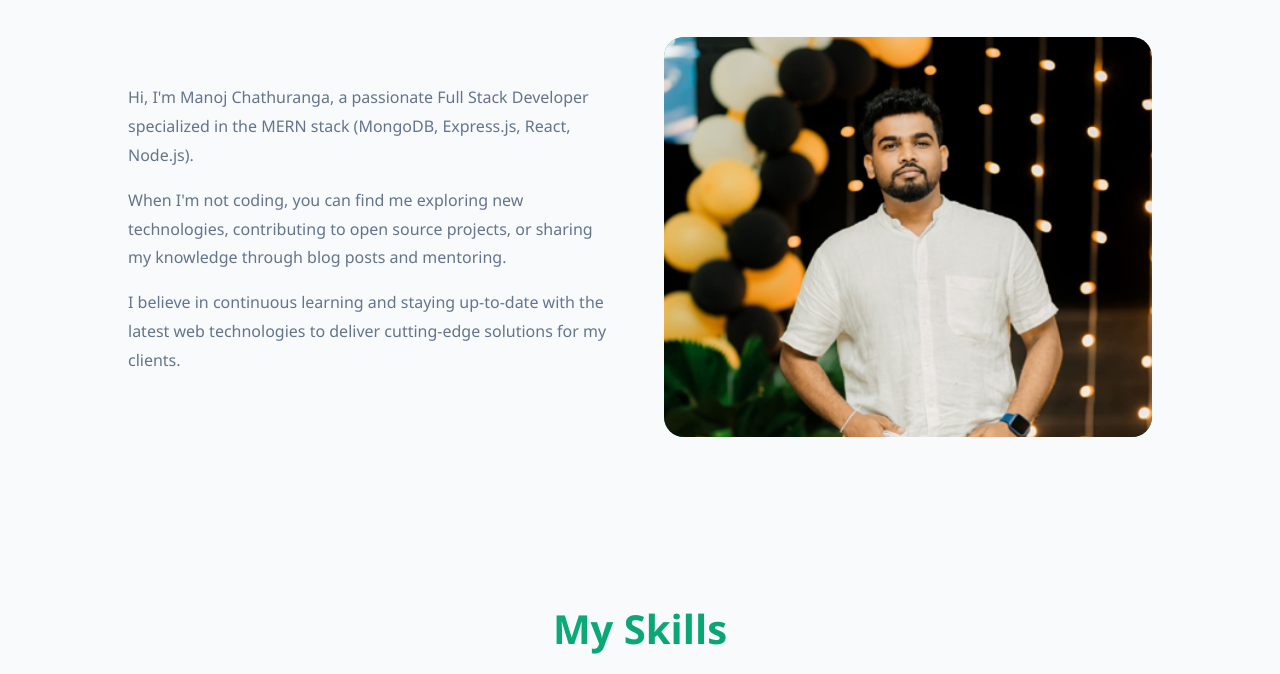
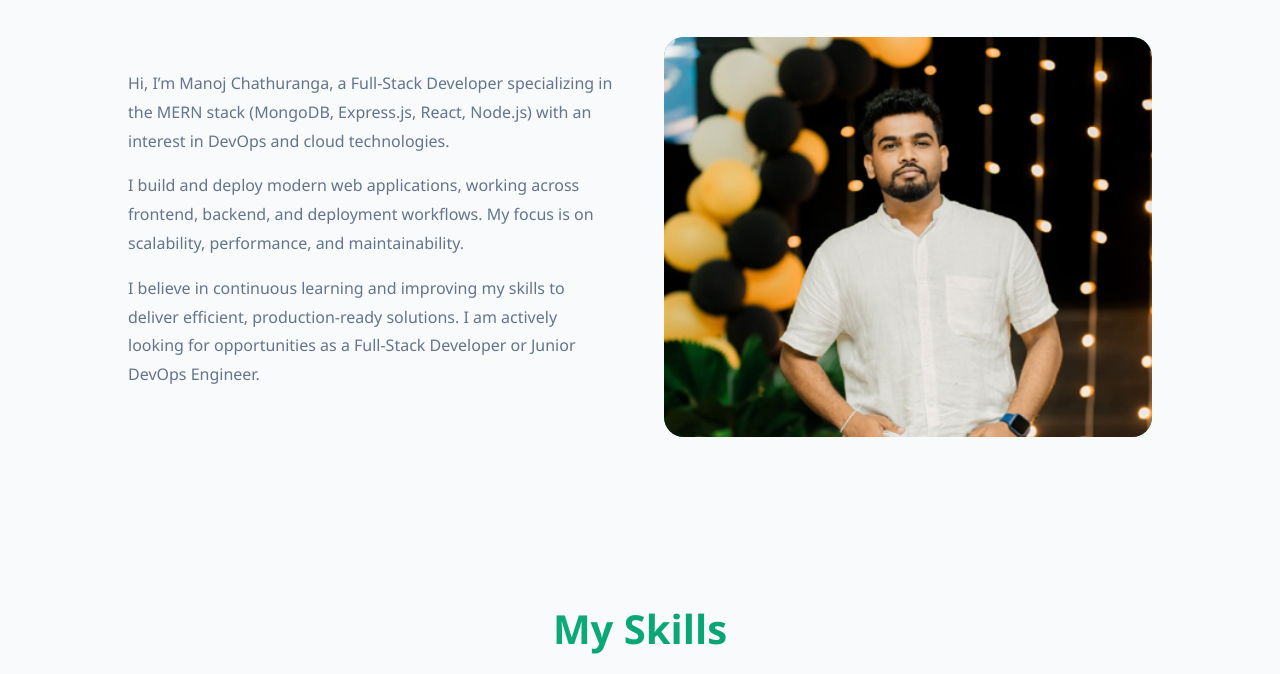
Before and after one commit to 202166manoj/myprofile, a plain HTML site: page index.html in a window 1280 px wide. Shown: the part 635-1309 px from the top of the page. Drawn offline with Linux system fonts and the light colour scheme.

Commit message:
change about section 🚀

```diff
--- a/index.html
+++ b/index.html
@@ -23,7 +23,7 @@
     <section id="home" class="hero">
         <div class="hero-content">
             <h1>Hi, I'm Manoj Chathuranga</h1>
-            <p>Full Stack Web Developer crafting beautiful and functional digital experiences</p>
+            <p> Full-Stack Developer building scalable, secure, and high-performance web applications with modern technologies and DevOps practices.</p>
             <a href="#contact" class="cta-button">Get In Touch</a>
 
         </div>
@@ -33,9 +33,9 @@
         <h2>About Me</h2>
         <div class="about-content">
             <div class="about-text">
-                <p>Hi, I'm Manoj Chathuranga, a passionate Full Stack Developer specialized in the MERN stack (MongoDB, Express.js, React, Node.js).</p>
-                <p>When I'm not coding, you can find me exploring new technologies, contributing to open source projects, or sharing my knowledge through blog posts and mentoring.</p>
-                <p>I believe in continuous learning and staying up-to-date with the latest web technologies to deliver cutting-edge solutions for my clients.</p>
+                <p> Hi, I’m Manoj Chathuranga, a Full-Stack Developer specializing in the MERN stack (MongoDB, Express.js, React, Node.js) with an interest in DevOps and cloud technologies.</p>
+                <p> I build and deploy modern web applications, working across frontend, backend, and deployment workflows. My focus is on scalability, performance, and maintainability.</p>
+                <p> I believe in continuous learning and improving my skills to deliver efficient, production-ready solutions. I am actively looking for opportunities as a Full-Stack Developer or Junior DevOps Engineer.</p>
             </div>
             <div class="about-image">
                 <img src="img/1.png" alt="Manoj Chathuranga" style="width: 100%; height: 100%; object-fit: cover; border-radius: 20px;">
```
